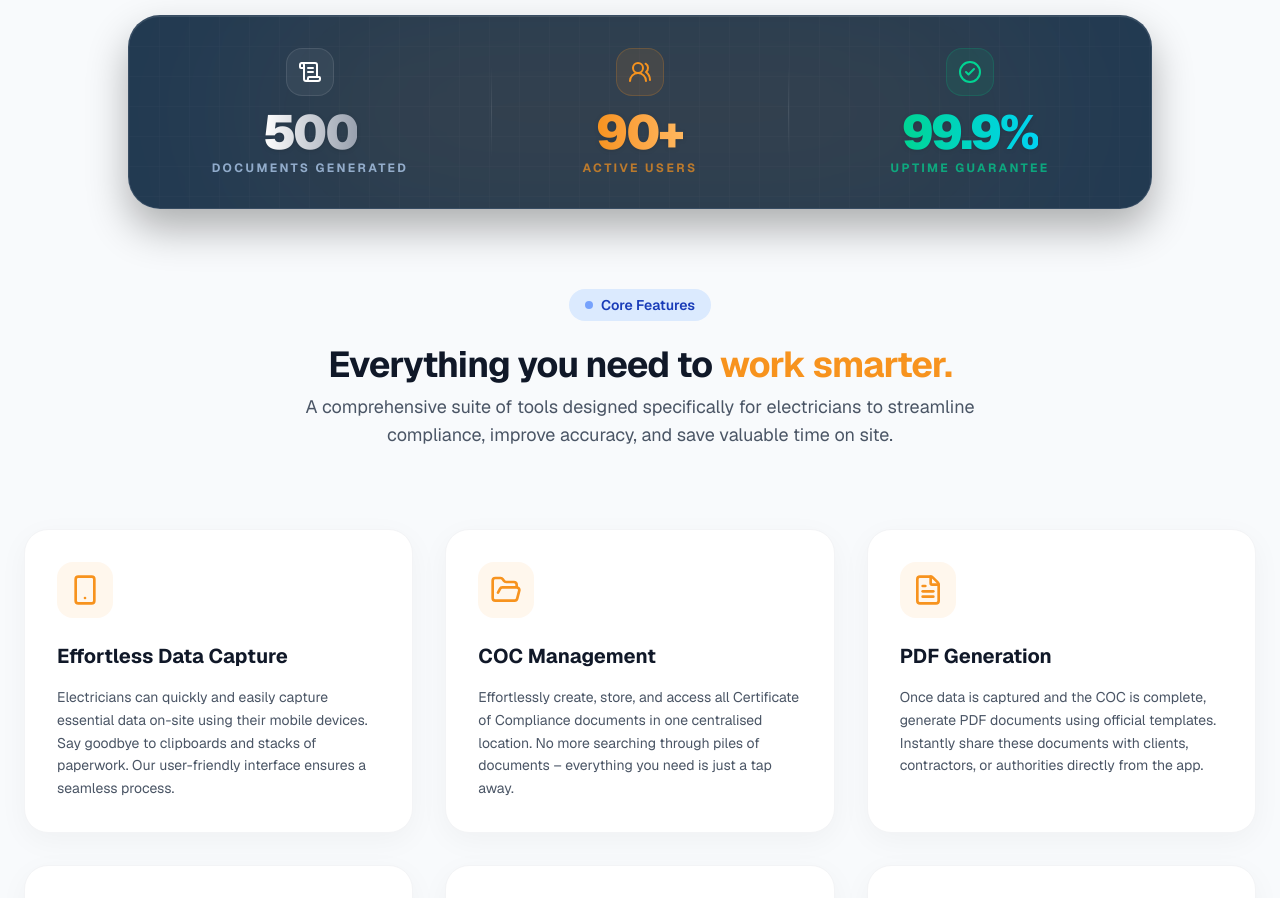
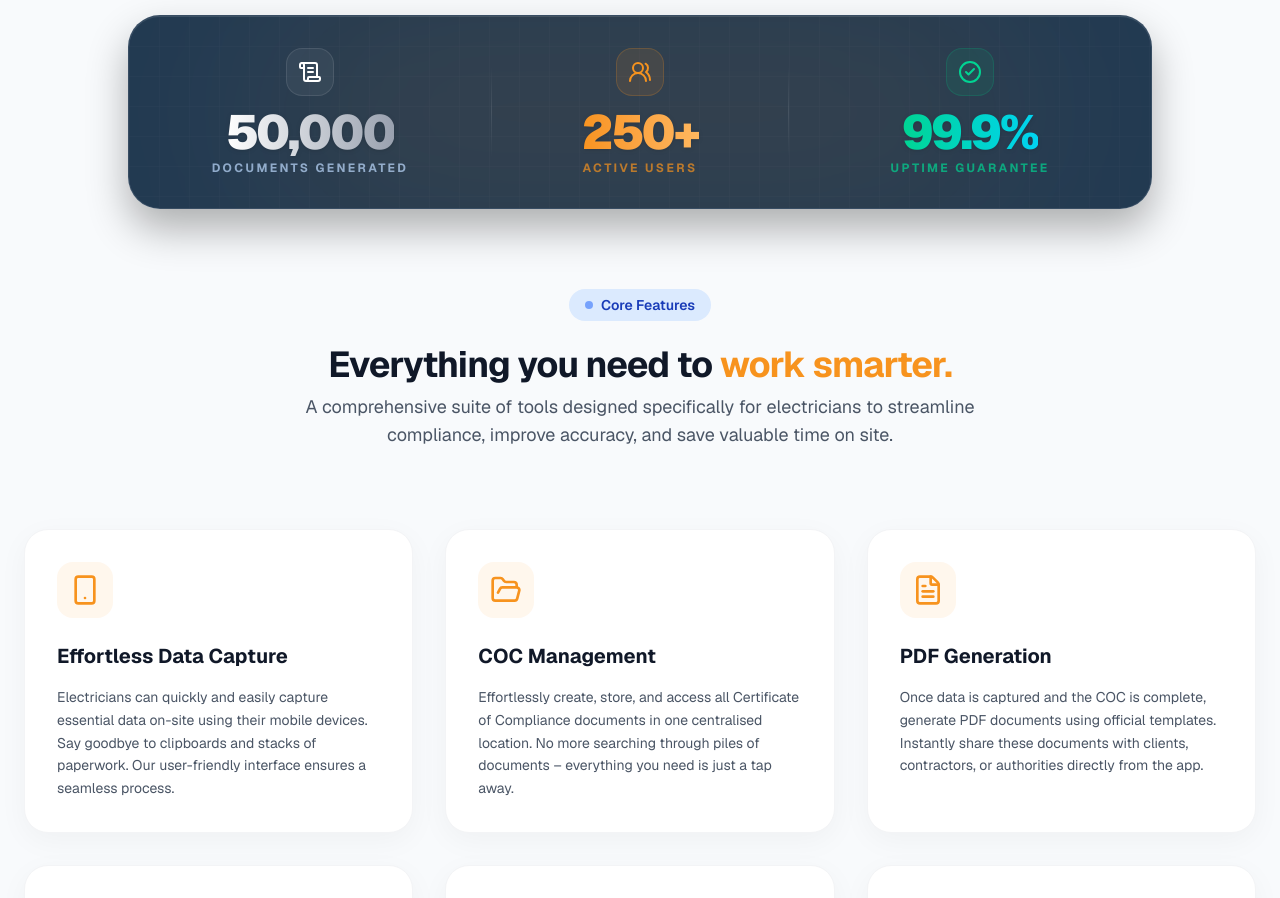
Before and after one commit to Amangera27/ew, a Next.js app: page / in a window 1280 px wide. Shown: the part 849-1747 px from the top of the page. Built offline with nearby package versions, Linux system fonts and the light colour scheme.

Commit message:
analytics updated

```diff
--- a/src/components/FeaturesSection.tsx
+++ b/src/components/FeaturesSection.tsx
@@ -205,7 +205,7 @@ export default function FeaturesSection() {
                 <ScrollText className="w-5 h-5 md:w-6 md:h-6 text-white" />
               </div>
               <h4 className="text-3xl md:text-5xl font-black text-transparent bg-clip-text bg-gradient-to-r from-white to-gray-400 mb-0.5 md:mb-1 tracking-tighter drop-shadow-sm">
-                <AnimatedCounter from={0} to={500} duration={2.5} />
+                <AnimatedCounter from={0} to={50000} duration={2.5} />
               </h4>
               <p className="text-blue-200/70 font-bold text-[9px] md:text-xs uppercase tracking-[0.2em]">Documents Generated</p>
             </motion.div>
@@ -224,7 +224,7 @@ export default function FeaturesSection() {
                 <UsersRound className="w-5 h-5 md:w-6 md:h-6 text-[#F7931E]" />
               </div>
               <h4 className="text-3xl md:text-5xl font-black text-transparent bg-clip-text bg-gradient-to-r from-[#F7931E] to-[#FFB75E] mb-0.5 md:mb-1 tracking-tighter drop-shadow-sm">
-                <AnimatedCounter from={0} to={90} duration={2.5} />+
+                <AnimatedCounter from={0} to={250} duration={2.5} />+
               </h4>
               <p className="text-[#F7931E]/70 font-bold text-[9px] md:text-xs uppercase tracking-[0.2em]">Active Users</p>
             </motion.div>
```
